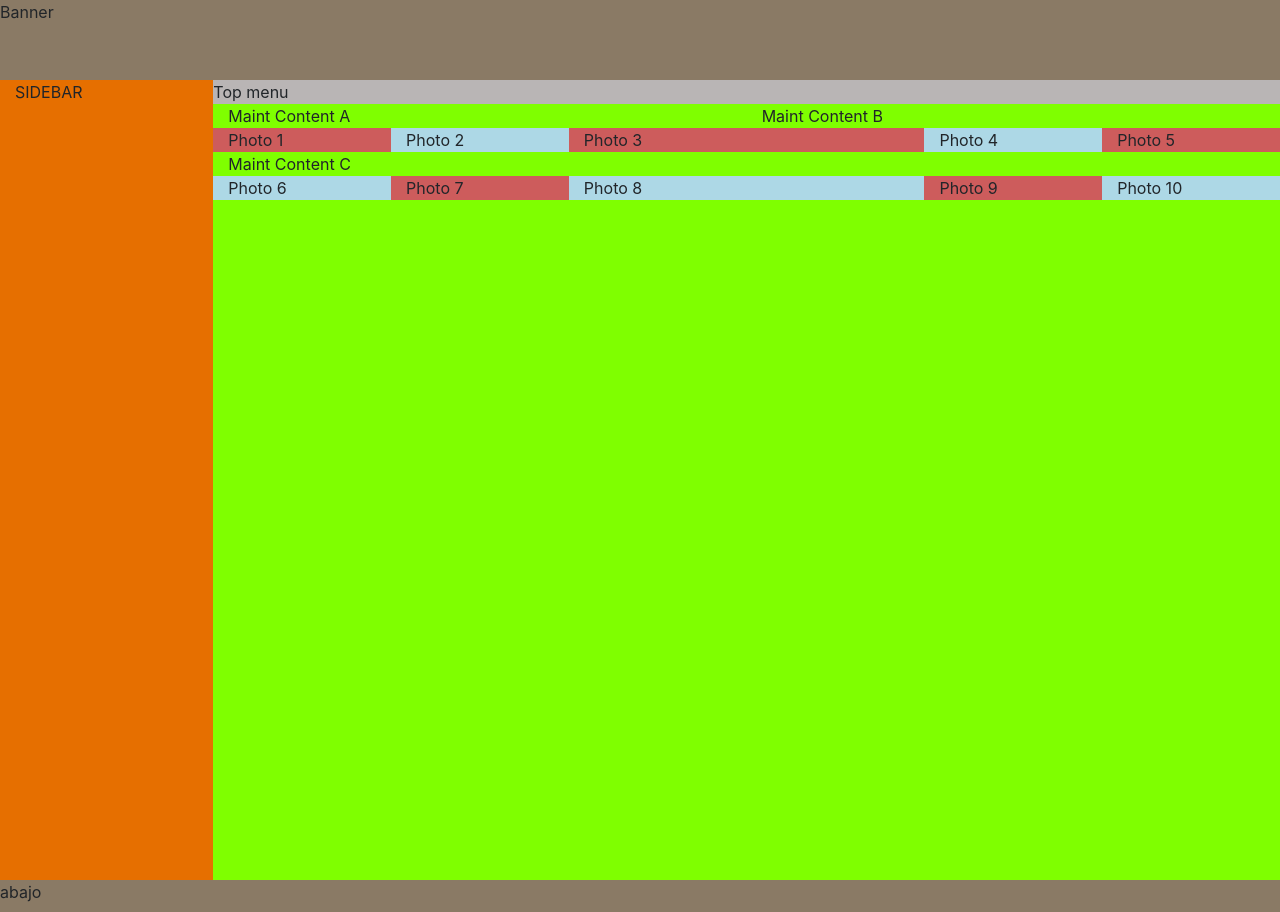
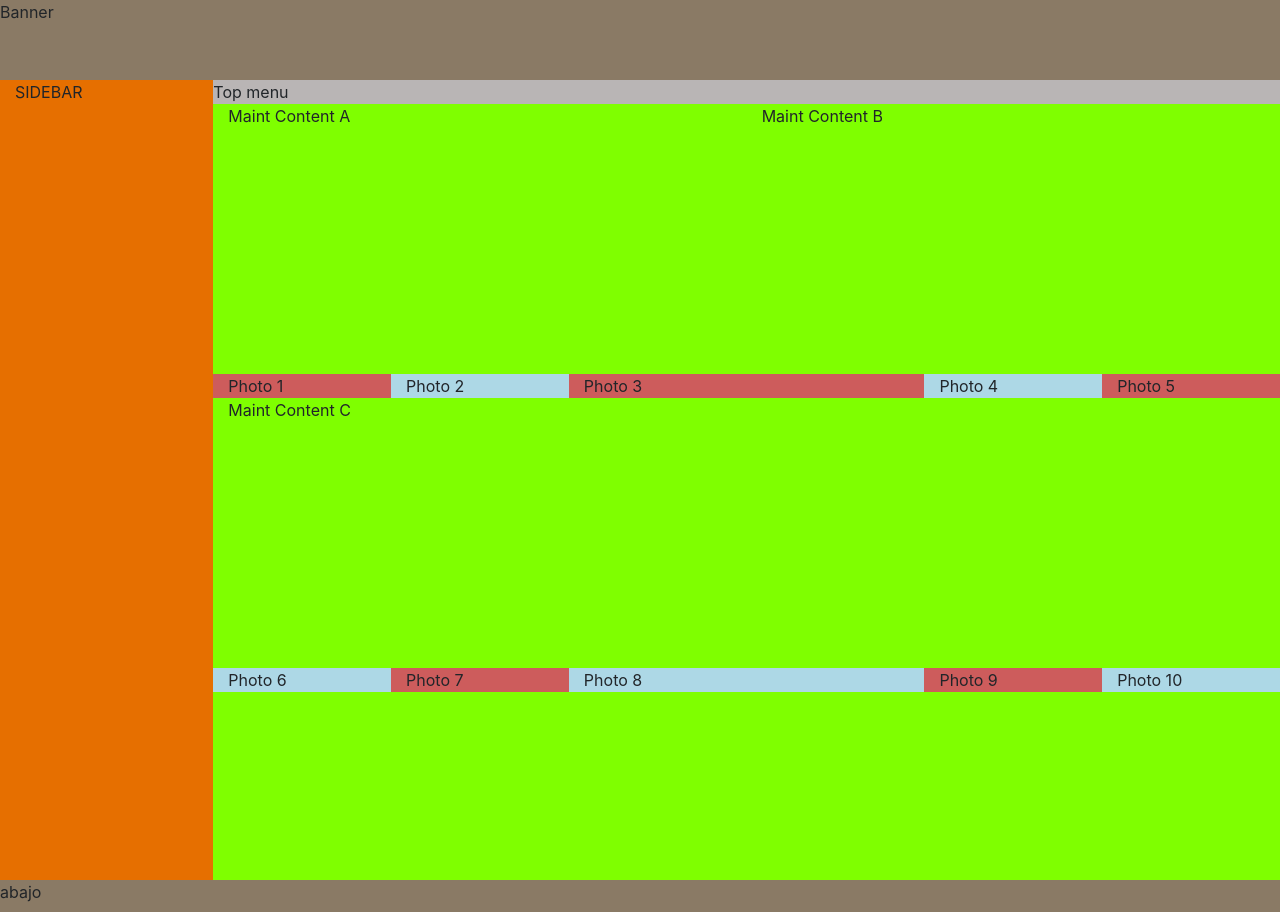
Before and after one commit to juanddiaz13/simpleBootstrapPratice, a plain HTML site: page src/index.html in a window 1280 px wide. Drawn offline with nearby package versions, Linux system fonts and the light colour scheme.

Commit message:
presque la

```diff
--- a/src/styles.css
+++ b/src/styles.css
@@ -18,6 +18,7 @@
 }
 .maincont{
     background-color: chartreuse;
+    height: 21.1vw;
 
 }
 .top-menu{
```
